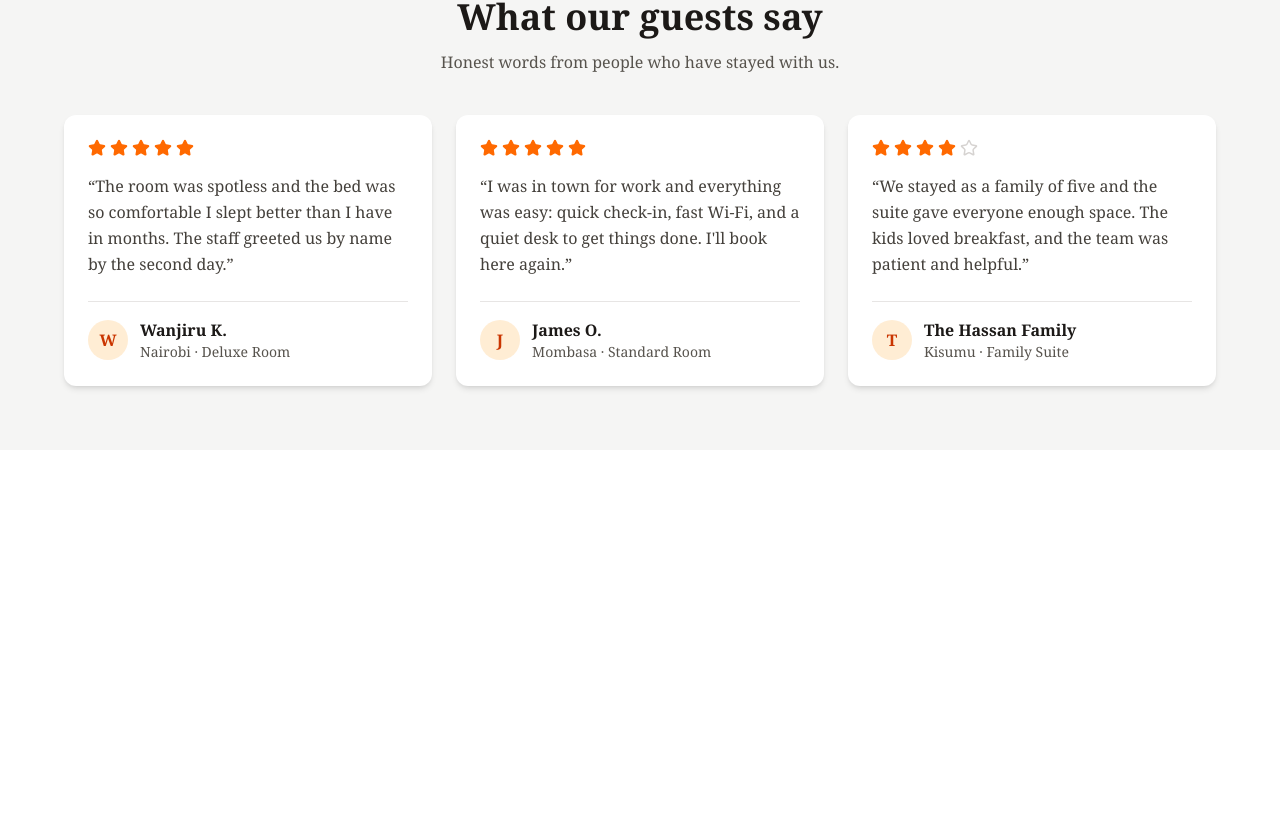
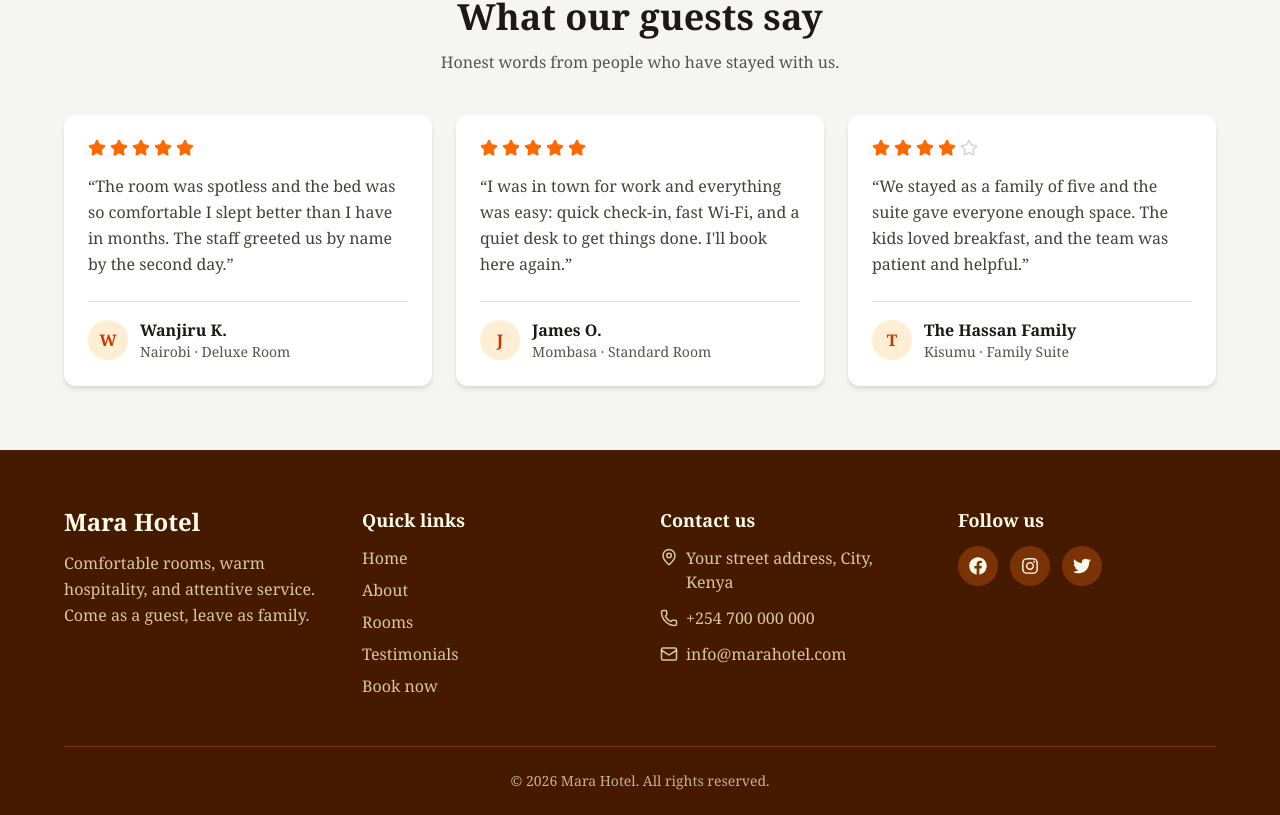
Before and after one commit to TONY-OCHIENG/Hotel, a React (Vite) app: page / in a window 1280 px wide. Shown: the part 2514-3329 px from the top of the page. Before the commit the page ends 2964 px from the top, so only its background shows below. Built offline with nearby package versions, Linux system fonts and the light colour scheme.

Commit message:
feat: add footer section with quick links, contact information, and social media icons

```diff
--- a/package.json
+++ b/package.json
@@ -14,6 +14,7 @@
     "lucide-react": "^1.73.0",
     "react": "^19.3.1",
     "react-dom": "^19.3.1",
+    "react-icons": "^5.7.0",
     "react-router-dom": "^7.18.5",
     "tailwindcss": "^4.3.5"
   },
--- a/src/pages/Home.tsx
+++ b/src/pages/Home.tsx
@@ -1,5 +1,21 @@
 import { useEffect, useState } from "react"
-import { BedDouble, Users, Wifi, Coffee, Maximize,Utensils, HeartHandshake,Star } from "lucide-react";
+import { BedDouble, Users, Wifi, Coffee, Maximize,Utensils, HeartHandshake,Star, MapPin, Phone, Mail } from "lucide-react";
+import { FaFacebook, FaInstagram, FaTwitter } from 'react-icons/fa';
+
+
+const quickLinks = [
+  { label: "Home", href: "#home" },
+  { label: "About", href: "#about" },
+  { label: "Rooms", href: "#rooms" },
+  { label: "Testimonials", href: "#testimonials" },
+  { label: "Book now", href: "/book" },
+];
+
+const socials = [
+  { label: "Facebook", icon: FaFacebook, href: "https://facebook.com" },
+  { label: "Instagram", icon: FaInstagram,href: "https://instagram.com" },
+  { label: "Twitter", icon: FaTwitter, href: "https://twitter.com" },
+];
 type Testimonial = {
   id: number;
   name: string;
@@ -344,6 +360,79 @@ function Home() {
                   ))}
                 </div>
               </section>
+            {/* Footer section */}
+            <footer className="bg-amber-950 px-5 pt-14 pb-6 text-amber-50">
+                <div className="mx-auto grid max-w-6xl gap-10 sm:grid-cols-2 lg:grid-cols-4">
+                  <div>
+                    <h2 className="mb-3 text-2xl font-bold">Mara Hotel</h2>
+                    <p className="leading-relaxed text-amber-100/80">
+                      Comfortable rooms, warm hospitality, and attentive service. Come as
+                      a guest, leave as family.
+                    </p>
+                  </div>
+
+                  <nav aria-label="Footer">
+                    <h3 className="mb-3 text-lg font-semibold">Quick links</h3>
+                    <ul className="space-y-2">
+                      {quickLinks.map((link) => (
+                        <li key={link.label}>
+                          <a
+                            href={link.href}
+                            className="text-amber-100/80 transition-colors hover:text-white focus-visible:outline focus-visible:outline-2 focus-visible:outline-offset-2 focus-visible:outline-amber-200"
+                          >
+                            {link.label}
+                          </a>
+                        </li>
+                      ))}
+                    </ul>
+                  </nav>
+
+                  <div>
+                    <h3 className="mb-3 text-lg font-semibold">Contact us</h3>
+                    <ul className="space-y-3 text-amber-100/80">
+                      <li className="flex items-start gap-2">
+                        <MapPin size={18} className="mt-0.5 shrink-0" aria-hidden="true" />
+                        <span>Your street address, City, Kenya</span>
+                      </li>
+                      <li className="flex items-center gap-2">
+                        <Phone size={18} className="shrink-0" aria-hidden="true" />
+                        <a href="tel:+254700000000" className="hover:text-white">
+                          +254 700 000 000
+                        </a>
+                      </li>
+                      <li className="flex items-center gap-2">
+                        <Mail size={18} className="shrink-0" aria-hidden="true" />
+                        <a href="mailto:info@marahotel.com" className="hover:text-white">
+                          info@marahotel.com
+                        </a>
+                      </li>
+                    </ul>
+                  </div>
+
+                  <div>
+                    <h3 className="mb-3 text-lg font-semibold">Follow us</h3>
+                    <ul className="flex gap-3">
+                      {socials.map(({ label, icon: Icon, href }) => (
+                        <li key={label}>
+                          <a
+                            href={href}
+                            aria-label={label}
+                            target="_blank"
+                            rel="noopener noreferrer"
+                            className="flex h-10 w-10 items-center justify-center rounded-full bg-amber-900 transition-colors hover:bg-orange-700 focus-visible:outline focus-visible:outline-2 focus-visible:outline-offset-2 focus-visible:outline-amber-200"
+                          >
+                            <Icon size={18} aria-hidden="true" />
+                          </a>
+                        </li>
+                      ))}
+                    </ul>
+                  </div>
+                </div>
+
+                <div className="mx-auto mt-12 max-w-6xl border-t border-amber-900 pt-6 text-center text-sm text-amber-100/70">
+                  © {new Date().getFullYear()} Mara Hotel. All rights reserved.
+                </div>
+              </footer>
     </div>
   )
 }
```
Also changed, not shown: 1 other file (tests, documents, lock files or other folders).
